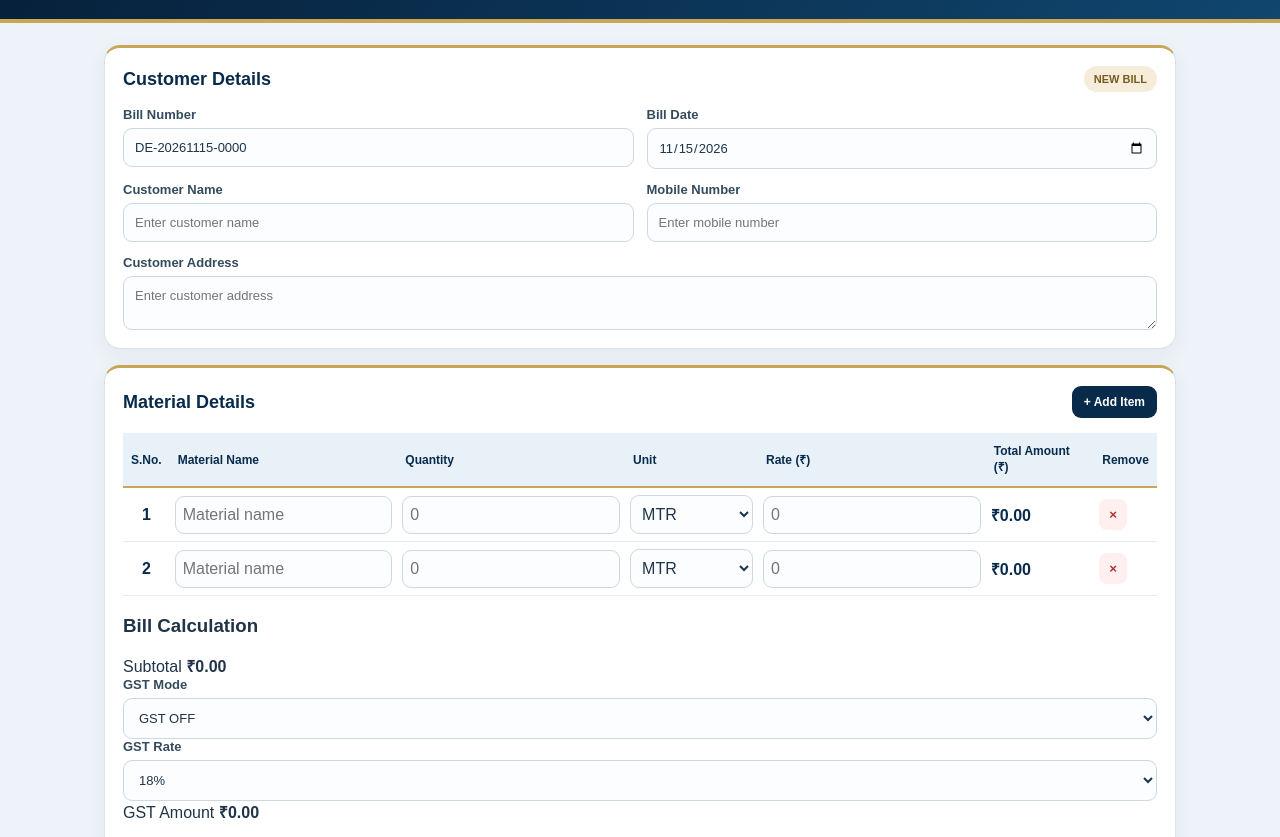
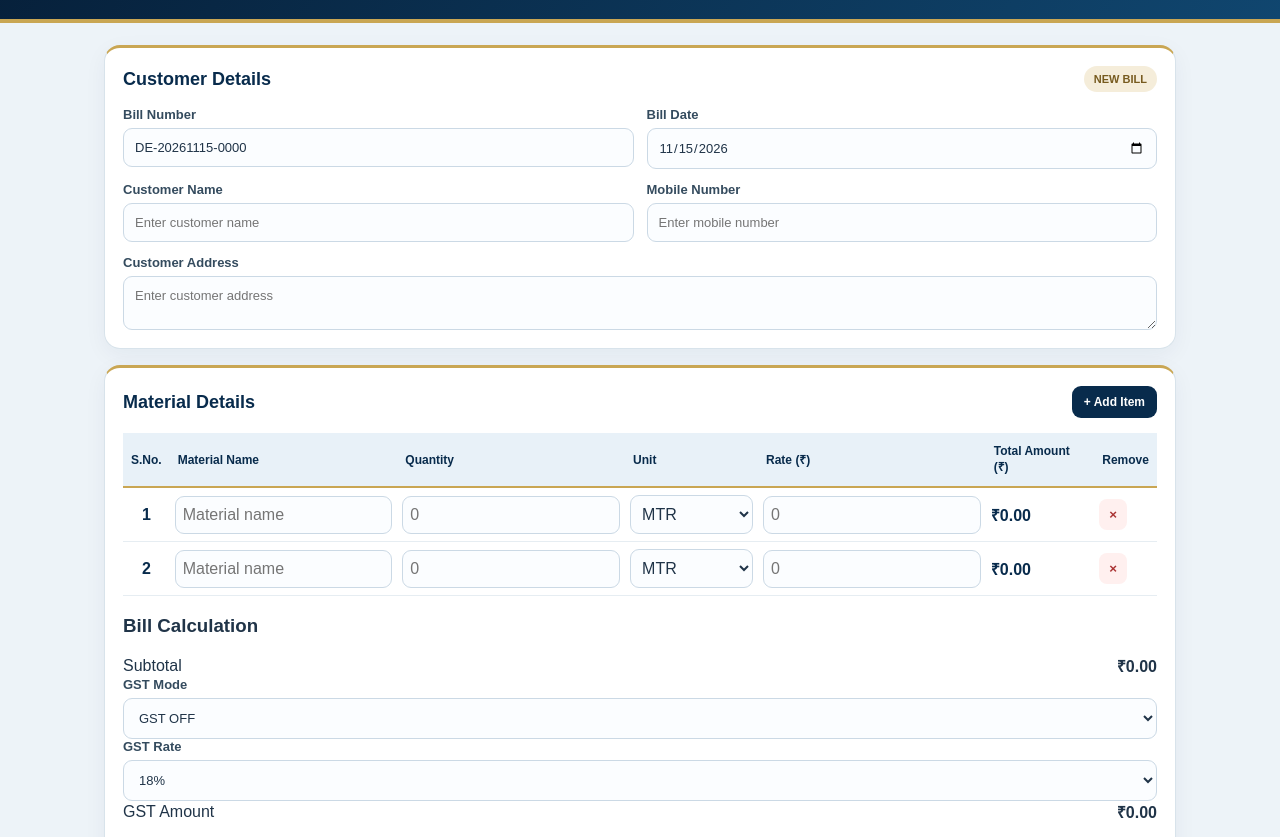
Before and after one commit to mohdkaleem99988-cloud/daryaee-billing-app, a plain HTML site: page index.html in a window 1280 px wide. Shown: the part 86-923 px from the top of the page. Drawn offline with nearby package versions, Linux system fonts and the light colour scheme.

Commit message:
Update style.css

```diff
--- a/style.css
+++ b/style.css
@@ -63,3 +63,20 @@ th{background:#e8f1f8!important;print-color-adjust:exact}
 .top h1{font-size:18px}
 footer{padding:8px}
 }
+.summary-row,
+.grand-total {
+  display: flex;
+  justify-content: space-between;
+  align-items: center;
+  width: 100%;
+}
+
+.summary-row strong,
+.grand-total strong {
+  text-align: right;
+  margin-left: auto;
+}
+
+.grand-total {
+  text-align: left;
+}
```
